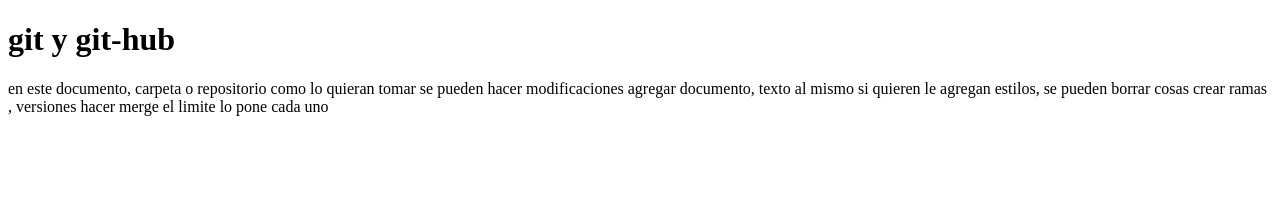
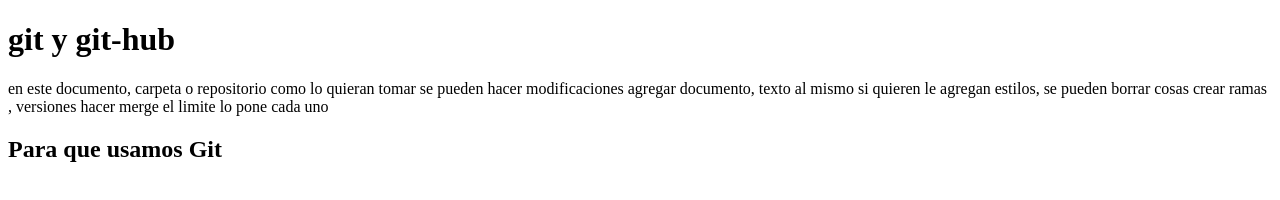
Before and after one commit to JoseAlirioPintoVega/clase_git, a plain HTML site: page index.html in a window 1280 px wide. Drawn offline with Linux system fonts and the light colour scheme.

Commit message:
first_commit_edgar_lopez

```diff
--- /dev/null
+++ b/css/style.css
@@ -0,0 +1,8 @@
+@import url('https://fonts.googleapis.com/css2?family=Righteous&family=Work+Sans:wght@100;300;400;600;800&display=swap');
+
+*{
+    box-sizing: border-box;
+    font-family: "Work Sans";
+    margin: 0;
+    padding: 0;
+}
--- a/index.html
+++ b/index.html
@@ -10,5 +10,9 @@
     <h1>git y git-hub</h1>
     <p>en  este documento, carpeta o repositorio como lo quieran tomar se pueden hacer modificaciones agregar documento, texto al mismo si quieren le agregan estilos, se pueden borrar  cosas  crear ramas  , versiones hacer merge el limite lo pone  cada uno </p>
 
+    <div class="modDev">
+        <h2>Para que usamos Git</h2>
+    </div>
+
 </body>
 </html>
```
